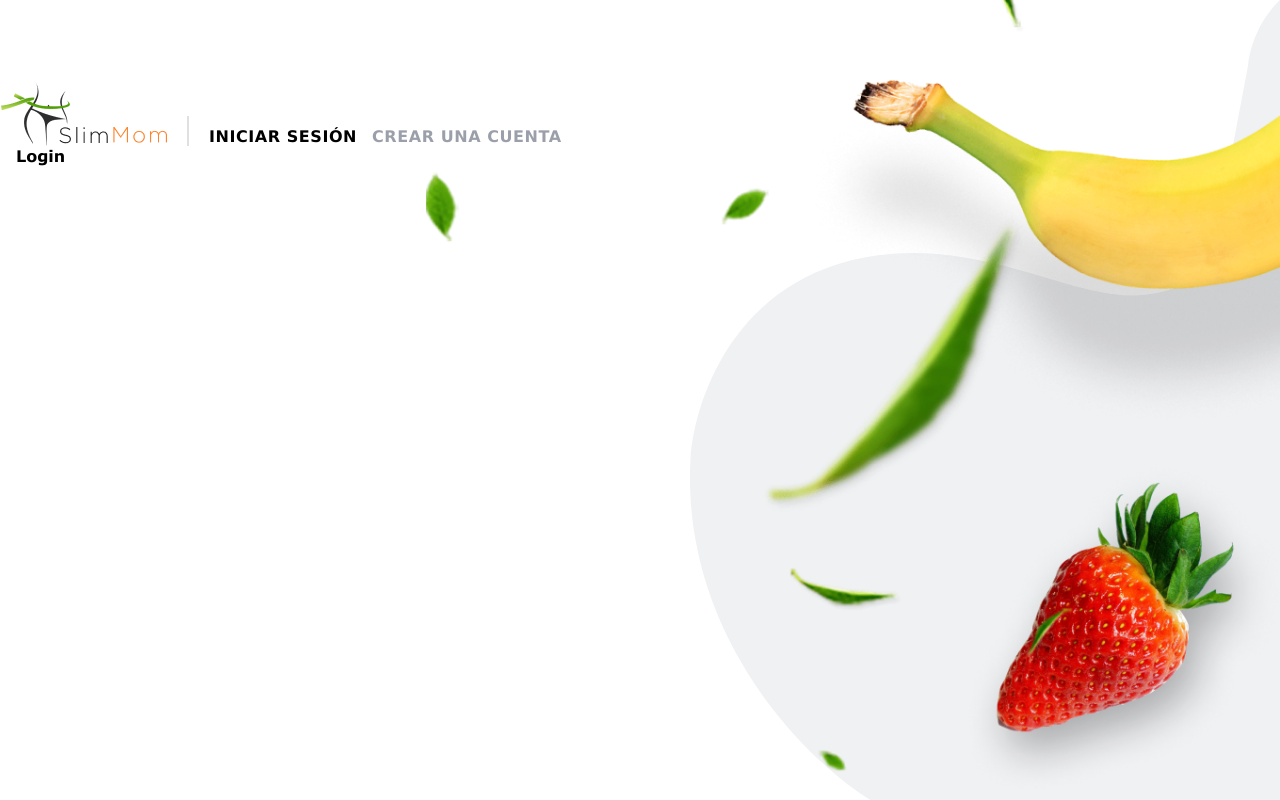
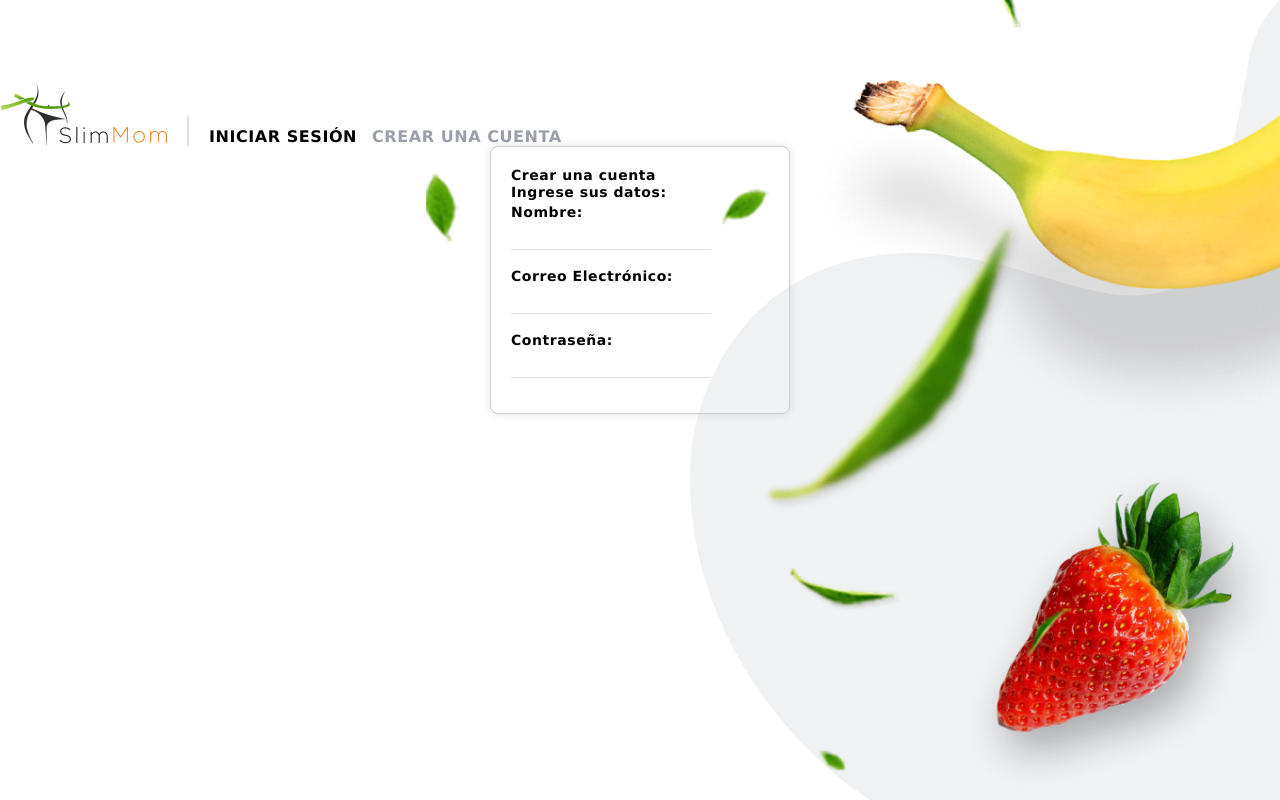
Before and after one commit to Pugli87/project-last_chance, a React (Create React App) app: page /login in a window 1280 px wide. Built offline with nearby package versions, Linux system fonts and the light colour scheme.

Commit message:
adicionando el formulario de login

```diff
--- /dev/null
+++ b/src/components/loginForm/LoginForm.jsx
@@ -0,0 +1,33 @@
+import {
+  FormContainer,
+  Title,
+  SubTitle,
+  FormGroup,
+  Label,
+  Input,
+} from './LoginForm.styled';
+const LoginForm = () => {
+  return (
+    <FormContainer>
+      <Title>Crear una cuenta</Title>
+      <SubTitle>Ingrese sus datos:</SubTitle>
+
+      <FormGroup>
+        <Label htmlFor="nombre">Nombre:</Label>
+        <Input type="text" id="nombre" name="nombre" />
+      </FormGroup>
+
+      <FormGroup>
+        <Label htmlFor="correo">Correo Electrónico:</Label>
+        <Input type="email" id="correo" name="correo" />
+      </FormGroup>
+
+      <FormGroup>
+        <Label htmlFor="contrasena">Contraseña:</Label>
+        <Input type="password" id="contrasena" name="contrasena" />
+      </FormGroup>
+    </FormContainer>
+  );
+};
+
+export default LoginForm;
--- /dev/null
+++ b/src/components/loginForm/LoginForm.styled.js
@@ -0,0 +1,51 @@
+import styled from 'styled-components';
+
+export const FormContainer = styled.div`
+  max-width: 300px;
+  margin: 0 auto;
+  padding: 20px;
+  border: 1px solid #ccc;
+  border-radius: 8px;
+  box-shadow: 0 0 10px rgba(0, 0, 0, 0.1);
+`;
+
+export const Title = styled.h2`
+  font-family: Verdana;
+  font-size: 14px;
+  font-weight: 700;
+  line-height: 17px;
+  letter-spacing: 0.04em;
+  text-align: left;
+  margin 150px;
+`;
+
+export const SubTitle = styled.h3`
+  font-family: Verdana;
+  font-size: 14px;
+  font-weight: 700;
+  line-height: 17px;
+  letter-spacing: 0.04em;
+  text-align: left;
+`;
+
+export const FormGroup = styled.div`
+  margin-bottom: 15px;
+`;
+
+export const Label = styled.label`
+  font-family: Verdana;
+  font-size: 14px;
+  font-weight: 700;
+  line-height: 17px;
+  letter-spacing: 0.04em;
+  text-align: left;
+`;
+
+export const Input = styled.input`
+  width: 200px;
+  padding: 5px;
+  font-size: 1em;
+  border: none;
+  border-bottom: 1px solid #e0e0e0;
+  outline: none;
+`;
--- a/src/components/pages/Login/Login.jsx
+++ b/src/components/pages/Login/Login.jsx
@@ -1,9 +1,8 @@
-import React from 'react'
+import React from 'react';
+import LoginForm from '../../loginForm/LoginForm';
 
 function Login() {
-  return (
-    <div>Login</div>
-  )
+  return <LoginForm></LoginForm>;
 }
 
-export default Login
+export default Login;
```
